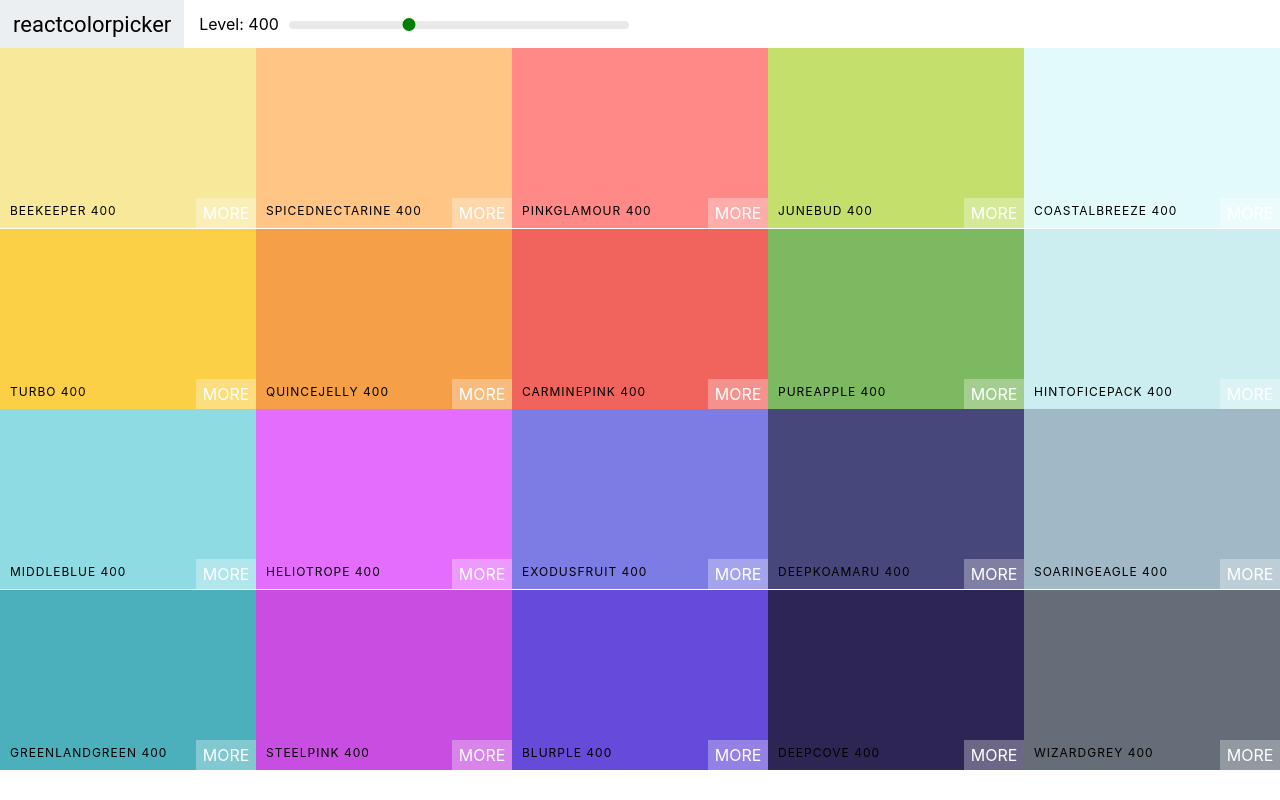
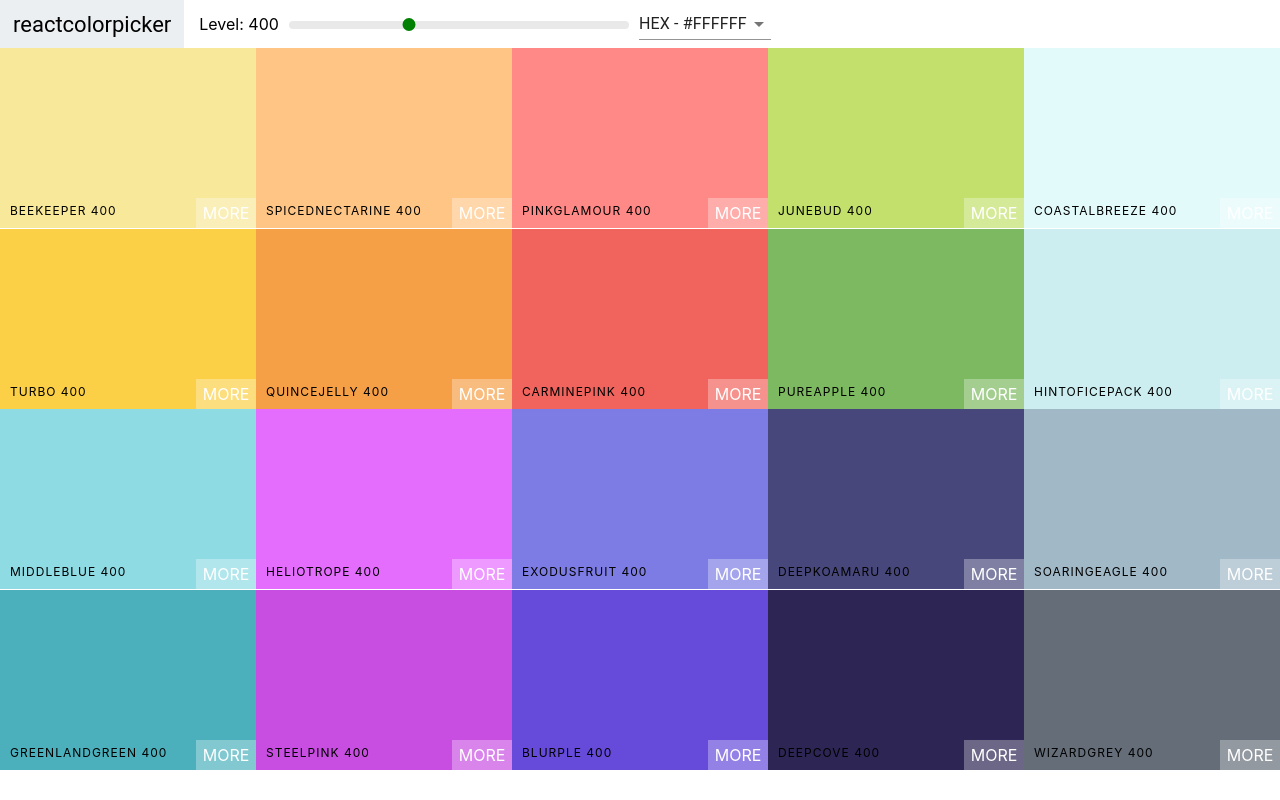
Before and after one commit to willworth/reactcolorapp, a React (Create React App) app: page / in a window 1280 px wide. Built offline with nearby package versions, Linux system fonts and the light colour scheme.

Commit message:
add select and material UI

```diff
--- a/package.json
+++ b/package.json
@@ -3,6 +3,7 @@
   "version": "0.1.0",
   "private": true,
   "dependencies": {
+    "@material-ui/core": "^4.2.0",
     "chroma-js": "^2.0.4",
     "rc-slider": "^8.6.13",
     "react": "^16.8.6",
--- a/src/Navbar.js
+++ b/src/Navbar.js
@@ -1,11 +1,27 @@
 import React, { Component } from "react";
+import Select from "@material-ui/core/Select";
+import MenuItem from "@material-ui/core/MenuItem";
 import Slider from "rc-slider";
 import "rc-slider/assets/index.css";
 import "./Navbar.css";
 
 export default class Navbar extends Component {
+  constructor(props) {
+    super(props);
+    this.state = {
+      format: "hex"
+    };
+    this.handleChange = this.handleChange.bind(this);
+  }
+  handleChange(e) {
+    this.setState({
+      format: e.target.value
+    });
+    this.props.handleChange(e.target.value);
+  }
   render() {
     const { level, changeLevel } = this.props;
+    const { format } = this.state;
     return (
       <header className="Navbar">
         <div className="Logo">
@@ -23,6 +39,13 @@
             />
           </div>
         </div>
+        <div className="select-container">
+          <Select value={format} onChange={this.handleChange}>
+            <MenuItem value="hex">HEX - #FFFFFF</MenuItem>
+            <MenuItem value="rgb">RGB- rgb (255,255,255)</MenuItem>
+            <MenuItem value="rgba">RGBA- rgba (255,255,255,1.0)</MenuItem>
+          </Select>
+        </div>
       </header>
     );
   }
--- a/src/Palette.js
+++ b/src/Palette.js
@@ -9,27 +9,34 @@
   constructor(props) {
     super(props);
     this.state = {
-      level: 400
+      level: 400,
+      format: "hex"
     };
     this.changeLevel = this.changeLevel.bind(this);
+    this.changeFormat = this.changeFormat.bind(this);
   }
 
   changeLevel(level) {
-    this.setState({
-      level
-    });
+    this.setState({ level });
+  }
+  changeFormat(val) {
+    this.setState({ format: val });
   }
   render() {
     const { colors } = this.props.palette;
-    const { level } = this.state;
+    const { level, format } = this.state;
     const colorBoxes = colors[level].map(color => (
-      <ColorBox background={color.hex} name={color.name} />
+      <ColorBox background={color[format]} name={color.name} />
     ));
 
     return (
       <div className="Palette">
-        <Navbar level={level} changeLevel={this.changeLevel} />
-        {/* navbar goes here */}
+        <Navbar
+          handleChange={this.changeFormat}
+          level={level}
+          changeLevel={this.changeLevel}
+        />
+
         <div className="Palette-colors">{colorBoxes}</div>
         {/* footer */}
       </div>
```
Also changed, not shown: 1 other file (tests, documents, lock files or other folders).
